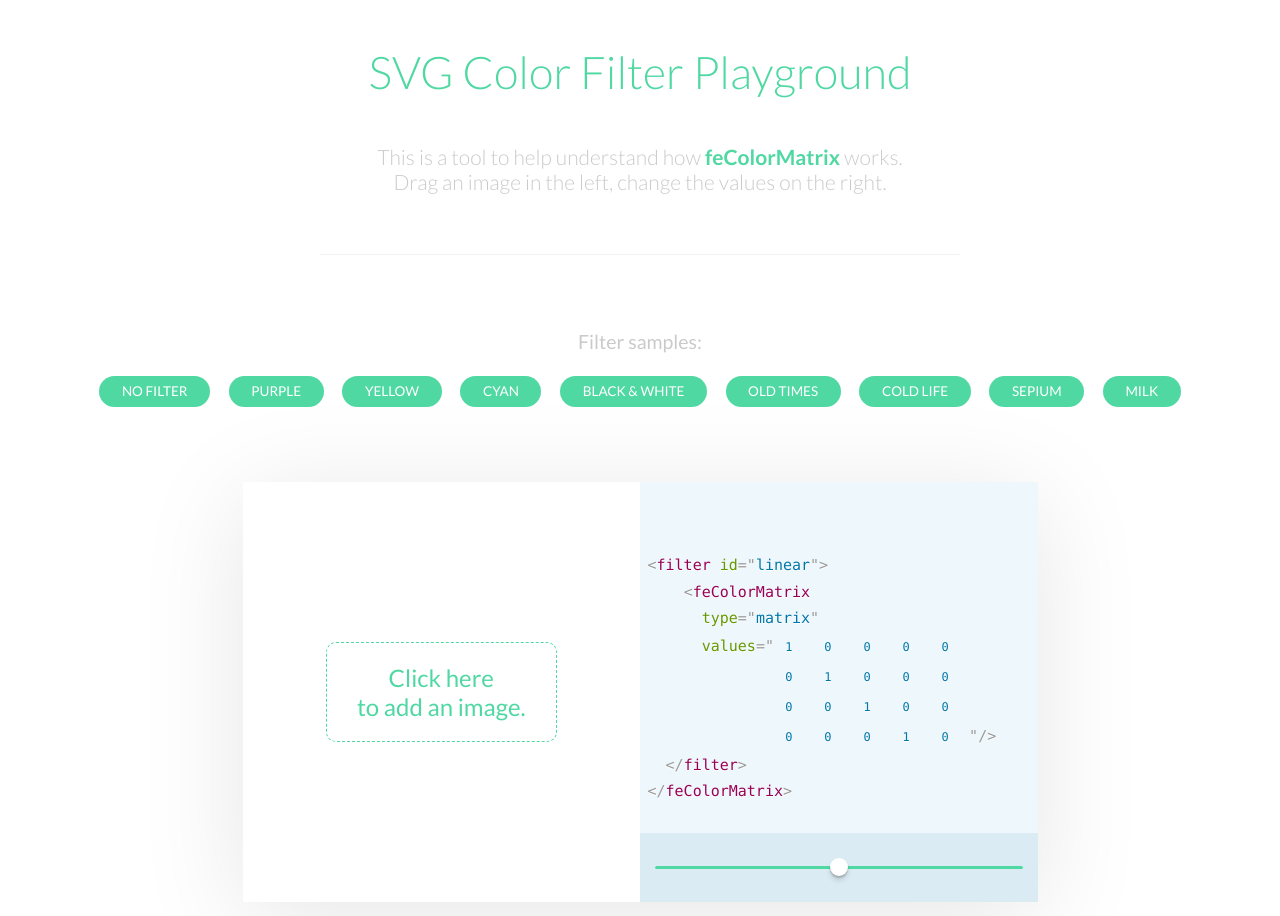
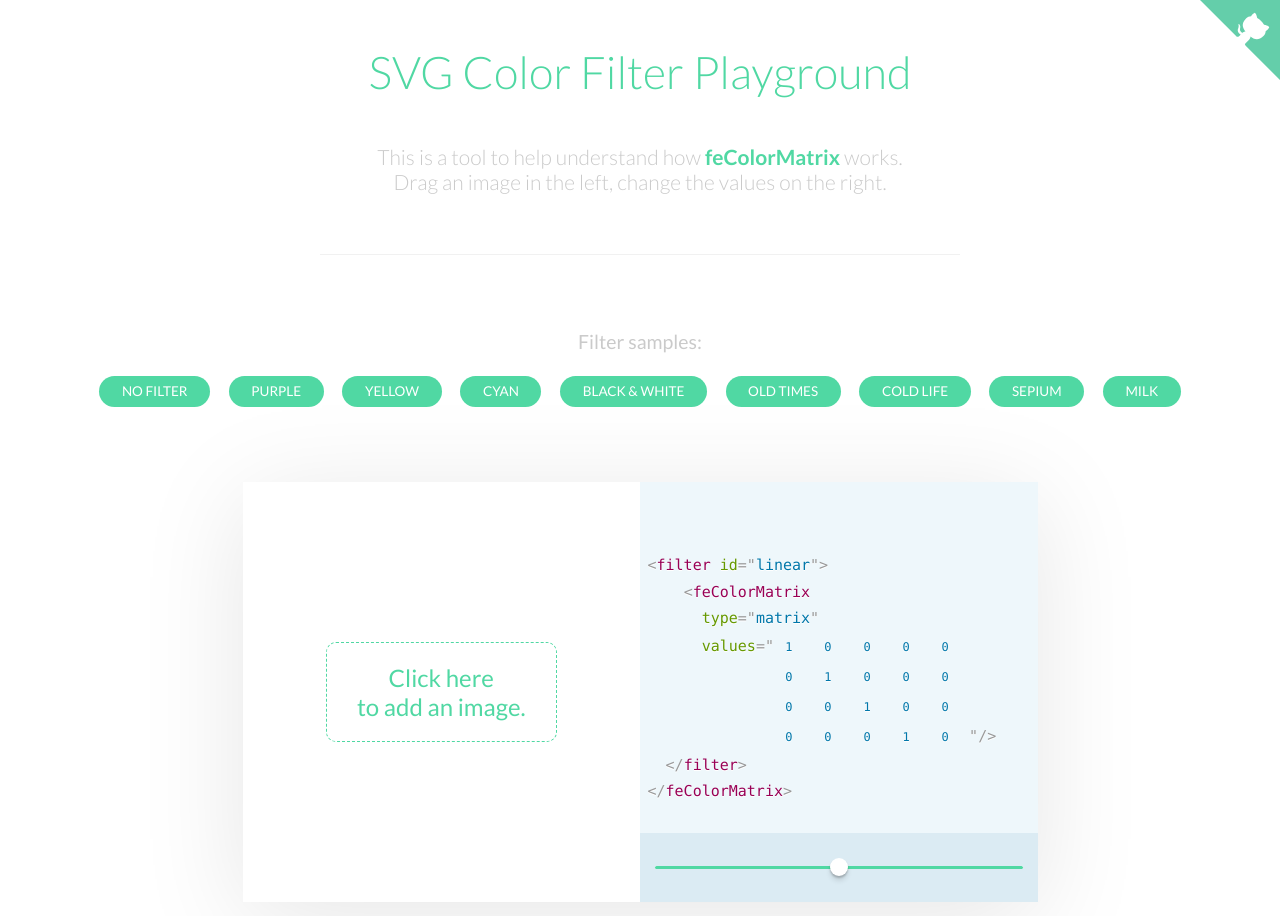
Before and after one commit to kazzkiq/svg-color-filter, a plain HTML site: page index.html in a window 1280 px wide. Shown: the top 916 px of the page. Drawn offline with Linux system fonts and the light colour scheme.

Commit message:
Adding github badge

```diff
--- a/index.html
+++ b/index.html
@@ -97,6 +97,7 @@
                     0 0 0 1 0 "/>
         </filter>
     </svg>
+    <a href="https://github.com/kazzkiq/svg-color-filter" class="github-corner"><svg width="80" height="80" viewBox="0 0 250 250" style="fill:#64CEAA; color:#fff; position: absolute; top: 0; border: 0; right: 0;"><path d="M0,0 L115,115 L130,115 L142,142 L250,250 L250,0 Z"></path><path d="M128.3,109.0 C113.8,99.7 119.0,89.6 119.0,89.6 C122.0,82.7 120.5,78.6 120.5,78.6 C119.2,72.0 123.4,76.3 123.4,76.3 C127.3,80.9 125.5,87.3 125.5,87.3 C122.9,97.6 130.6,101.9 134.4,103.2" fill="currentColor" style="transform-origin: 130px 106px;" class="octo-arm"></path><path d="M115.0,115.0 C114.9,115.1 118.7,116.5 119.8,115.4 L133.7,101.6 C136.9,99.2 139.9,98.4 142.2,98.6 C133.8,88.0 127.5,74.4 143.8,58.0 C148.5,53.4 154.0,51.2 159.7,51.0 C160.3,49.4 163.2,43.6 171.4,40.1 C171.4,40.1 176.1,42.5 178.8,56.2 C183.1,58.6 187.2,61.8 190.9,65.4 C194.5,69.0 197.7,73.2 200.1,77.6 C213.8,80.2 216.3,84.9 216.3,84.9 C212.7,93.1 206.9,96.0 205.4,96.6 C205.1,102.4 203.0,107.8 198.3,112.5 C181.9,128.9 168.3,122.5 157.7,114.1 C157.9,116.9 156.7,120.9 152.7,124.9 L141.0,136.5 C139.8,137.7 141.6,141.9 141.8,141.8 Z" fill="currentColor" class="octo-body"></path></svg></a><style>.github-corner:hover .octo-arm{animation:octocat-wave 560ms ease-in-out}@keyframes octocat-wave{0%,100%{transform:rotate(0)}20%,60%{transform:rotate(-25deg)}40%,80%{transform:rotate(10deg)}}@media (max-width:500px){.github-corner:hover .octo-arm{animation:none}.github-corner .octo-arm{animation:octocat-wave 560ms ease-in-out}}</style>
     <script>
     (function(i,s,o,g,r,a,m){i['GoogleAnalyticsObject']=r;i[r]=i[r]||function(){
     (i[r].q=i[r].q||[]).push(arguments)},i[r].l=1*new Date();a=s.createElement(o),
```
